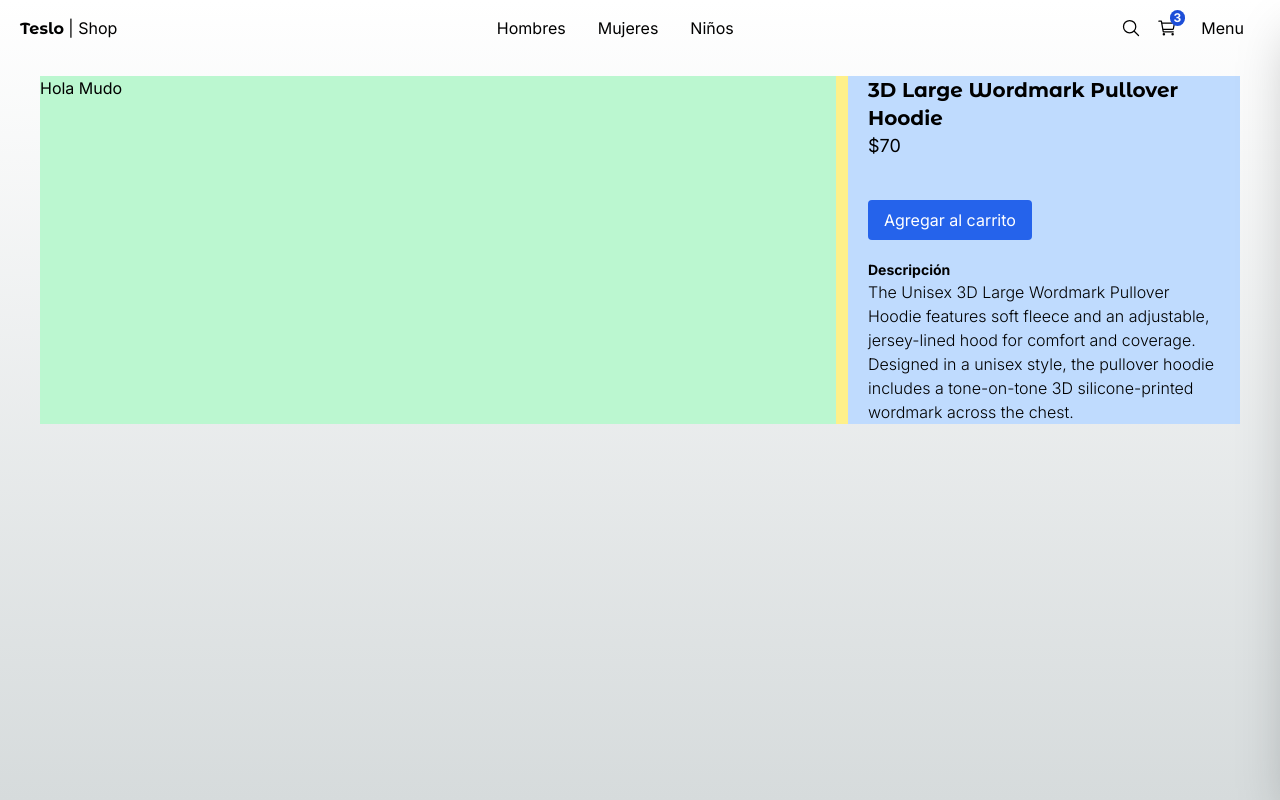
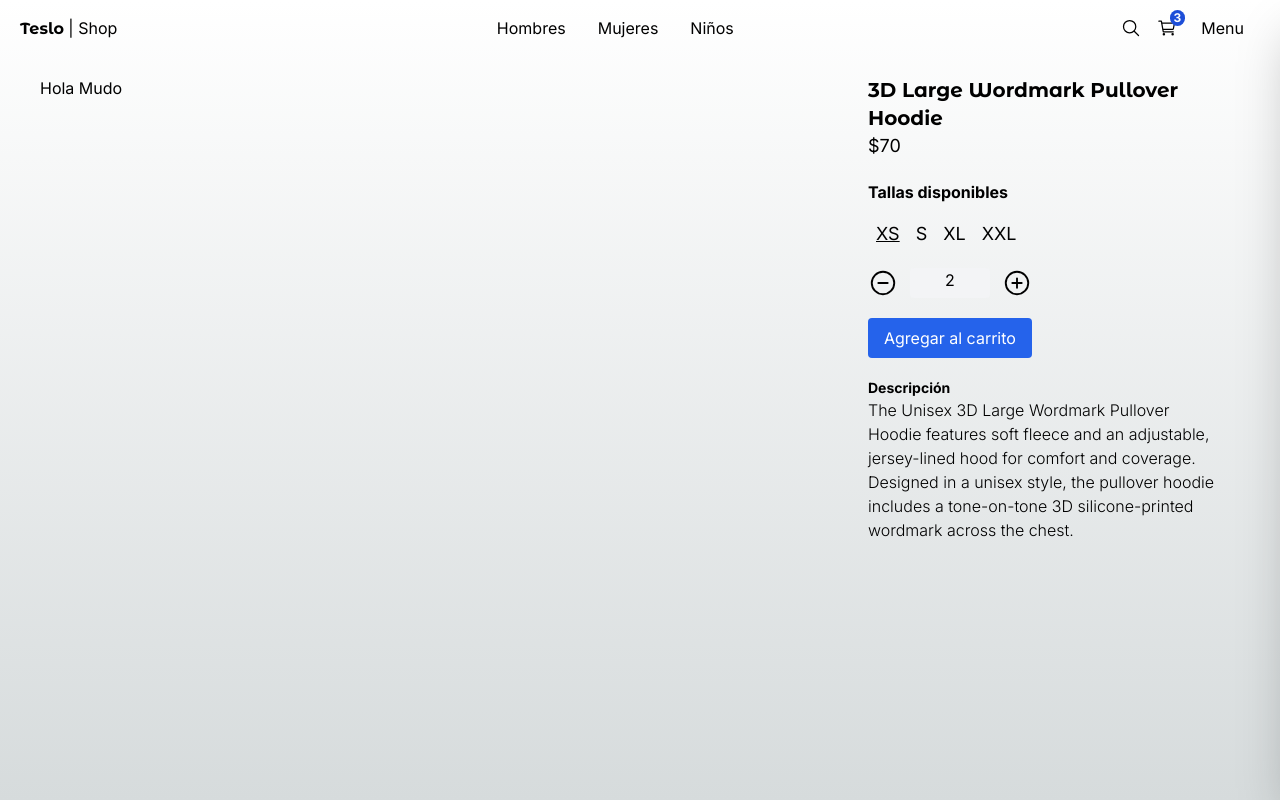
Before and after one commit to valeroman/teslo-shopy, a Next.js app: page /product/3d_large_wordmark_pullover_hoodie in a window 1280 px wide. Built offline with nearby package versions, Linux system fonts and the light colour scheme.

Commit message:
selector de tallas y cantidad

```diff
--- a/src/app/(shop)/product/[slug]/page.tsx
+++ b/src/app/(shop)/product/[slug]/page.tsx
@@ -1,3 +1,4 @@
+import { QuantitySelector, SizeSelector } from "@/components";
 import { titleFont } from "@/config/fonts";
 import { initialData } from "@/seed/seed";
 import { notFound } from "next/navigation";
@@ -18,16 +19,16 @@
   }
 
   return (
-    <div className="grid grid-cols-1 md:grid-cols-3 gap-3 mt-5 mb-20 bg-yellow-200">
+    <div className="grid grid-cols-1 md:grid-cols-3 gap-3 mt-5 mb-20">
 
       {/* Slideshow */}
-      <div className="col-span-1 md:col-span-2 bg-green-200">
+      <div className="col-span-1 md:col-span-2">
         <h1>Hola Mudo</h1>
       </div>
 
 
       {/* Detalles */}
-      <div className="col-span-1 px-5 bg-blue-200">
+      <div className="col-span-1 px-5">
         <h1 className={`${ titleFont.className } antialiased font-bold text-xl`}>
           { product.title }
         </h1>
@@ -37,8 +38,13 @@
         </p>
 
         {/* Selector tallas */}
+        <SizeSelector
+          selectedSize={ product.sizes[0] }
+          availableSizes={ product.sizes }
+        />
 
         {/* Selector cantidad */}
+        <QuantitySelector quantity={ 2 }/>
 
         {/* Boton */}
         <button className="btn-primary my-5">
--- a/src/components/index.ts
+++ b/src/components/index.ts
@@ -3,6 +3,11 @@
 export * from './ui/top-menu/TopMenu';
 export * from './ui/not-found/PageNotFound';
 export * from './ui/title/Title';
+
 export * from './products/product-grid/ProductGrid';
 export * from './products/product-grid/ProductGridItem';
+
 export * from './ui/sidebar/Sidebar';
+
+export * from './product/size-selector/SizeSelector';
+export * from './product/quantity-selector/QuantitySelector';
--- /dev/null
+++ b/src/components/product/quantity-selector/QuantitySelector.tsx
@@ -0,0 +1,36 @@
+'use client';
+
+import React, { useState } from 'react'
+import { IoAddCircleOutline, IoRemoveCircleOutline } from 'react-icons/io5';
+
+interface Props {
+  quantity: number;
+}
+
+export const QuantitySelector = ({ quantity }: Props) => {
+
+  const [count, setCount] = useState(quantity);
+
+  const onQuantityChange = ( value: number) => {
+
+    if( count + value < 1 ) return;
+
+    setCount( count + value );
+  }
+
+  return (
+    <div className='flex'>
+      <button onClick={ () => onQuantityChange(-1) }>
+        <IoRemoveCircleOutline size={ 30 } />
+      </button>
+
+      <span className='w-20 mx-3 px-5 bg-gray-100 text-center rounded'>
+        { count }
+      </span>
+
+      <button onClick={ () => onQuantityChange(+1) }>
+        <IoAddCircleOutline size={ 30 } />
+      </button>
+    </div>
+  )
+}
--- /dev/null
+++ b/src/components/product/size-selector/SizeSelector.tsx
@@ -0,0 +1,37 @@
+import type { Size } from '@/interfaces'
+import clsx from 'clsx';
+import React from 'react'
+
+interface Props {
+    selectedSize: Size;
+    availableSizes: Size[];
+
+}
+
+export const SizeSelector = ({ availableSizes, selectedSize}: Props) => {
+  return (
+    <div className='my-5'>
+        <h3 className='font-bold mb-4'>Tallas disponibles</h3>
+
+        <div className='flex'>
+            {
+                availableSizes.map( size => (
+                    <button
+                        key={ size }
+                        className={
+                            clsx(
+                                'mx-2 hover:underline text-lg',
+                                {
+                                    'underline': size === selectedSize
+                                }
+                            )
+                        }
+                    >
+                        { size }
+                    </button>
+                ))
+            }
+        </div>
+    </div>
+  )
+}
```
